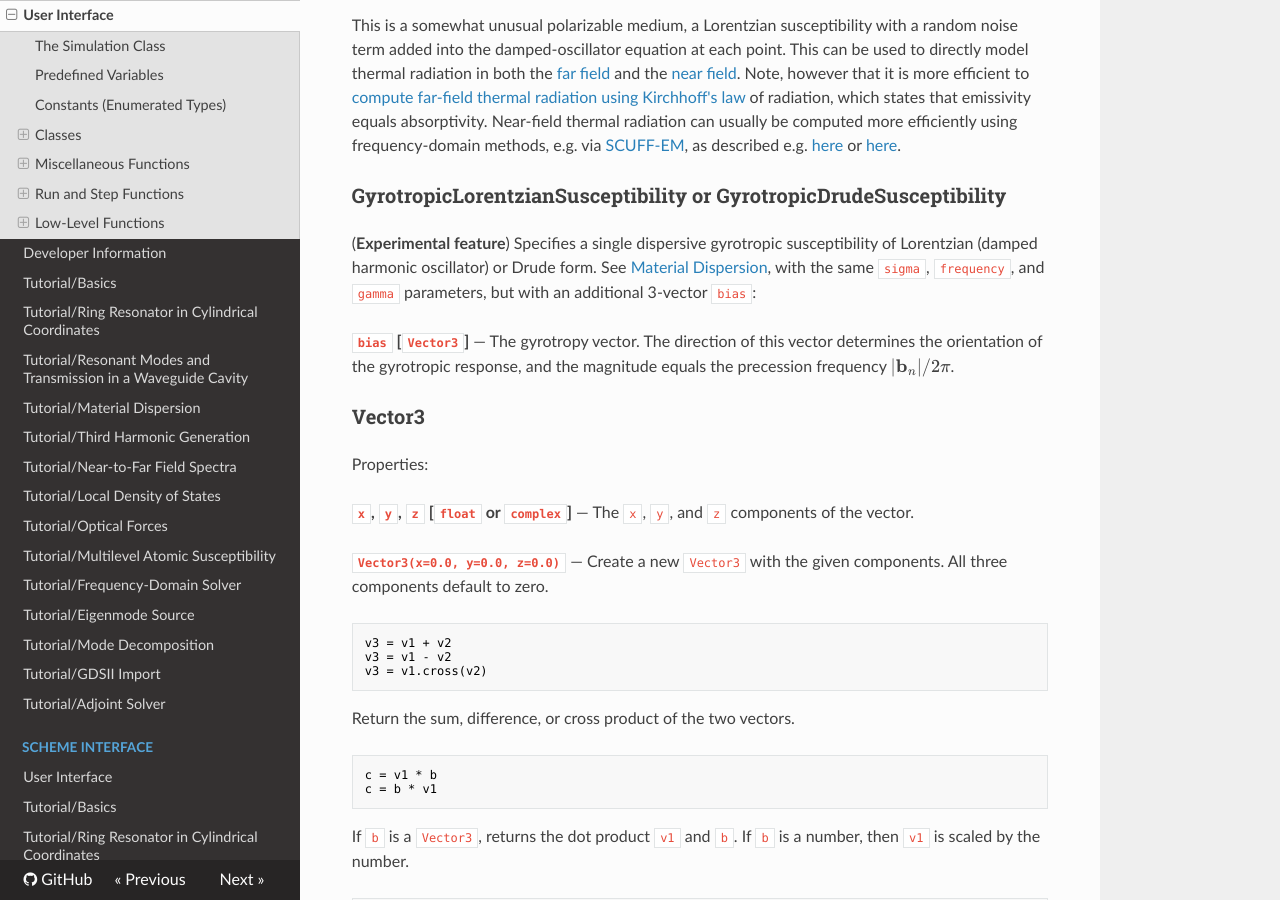
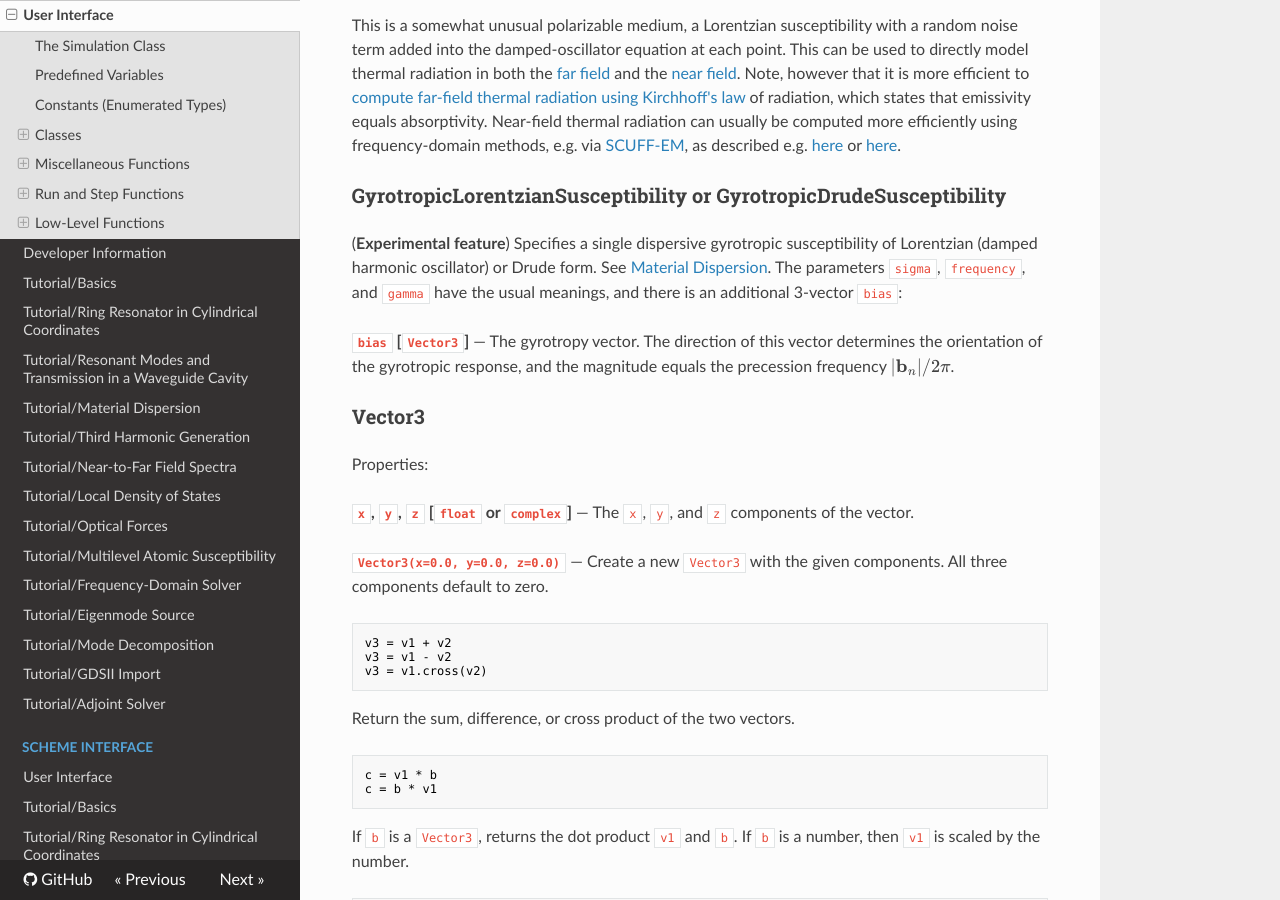
Before and after one commit to NanoComp/meep, an MkDocs documentation site: the page built from doc/docs/Python_User_Interface.md, in a window 1280 px wide and 900 px high, scrolled down 12462 px. Built offline with MkDocs 1.6.1, drawn with Linux system fonts in a browser that asks for light colours; nearby versions of some CDN libraries; formulas are drawn with MathJax 3; old or Windows-style settings are respelled for this version of MkDocs.

Commit message:
Minor copyedit

```diff
--- a/doc/docs/Python_User_Interface.md
+++ b/doc/docs/Python_User_Interface.md
@@ -394,7 +394,7 @@ This is a somewhat unusual polarizable medium, a Lorentzian susceptibility with
 
 ### GyrotropicLorentzianSusceptibility or GyrotropicDrudeSusceptibility
 
-(**Experimental feature**) Specifies a single dispersive gyrotropic susceptibility of Lorentzian (damped harmonic oscillator) or Drude form. See [Material Dispersion](Materials.md#gyrotropic-media), with the same `sigma`, `frequency`, and `gamma` parameters, but with an additional 3-vector `bias`:
+(**Experimental feature**) Specifies a single dispersive gyrotropic susceptibility of Lorentzian (damped harmonic oscillator) or Drude form. See [Material Dispersion](Materials.md#gyrotropic-media). The parameters `sigma`, `frequency`, and `gamma` have the usual meanings, and there is an additional 3-vector `bias`:
 
 **`bias` [`Vector3`]**
 —
```
